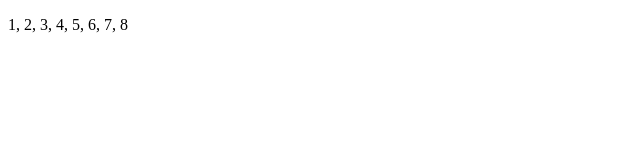
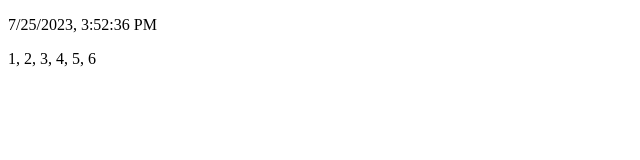
Before and after one commit to jakubhfake/megak-react-app, a React (Create React App) app: page / in a window 1280 px wide. Shown: the top 160 px of the page, without its empty margins (0-640 px from the left). Built offline with nearby package versions, Linux system fonts and the light colour scheme.

Commit message:
add Clock

```diff
--- a/src/App.js
+++ b/src/App.js
@@ -1,7 +1,11 @@
 import React, {Component, useState} from 'react';
 import './App.css';
 import {NumberList} from "./NumberList";
+import {Clock} from "./Clock";
 
 export const App = props => (
-    <NumberList/>
+    <>
+        <Clock/>
+        <NumberList/>
+    </>
 );
--- /dev/null
+++ b/src/Clock.js
@@ -0,0 +1,24 @@
+import React, {Component} from "react";
+
+export class Clock extends Component {
+    state = {
+        dt: new Date()
+    };
+
+    componentDidMount() {
+        this.intervalId = setInterval(() => {
+
+            this.setState({
+                dt: new Date(),
+            });
+        }, 1000);
+    }
+
+    componentWillUnmount() {
+        clearInterval(this.intervalId);
+    }
+
+    render() {
+       return <p>{this.state.dt.toLocaleString()}</p>;
+    };
+}
```
